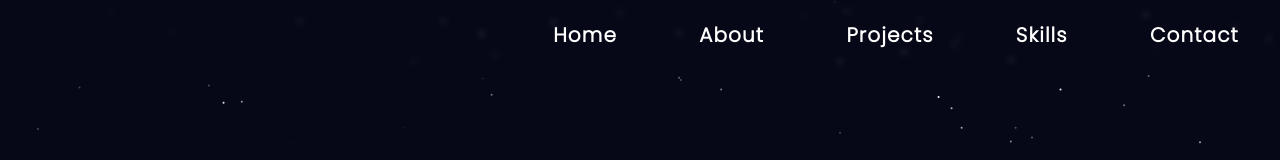
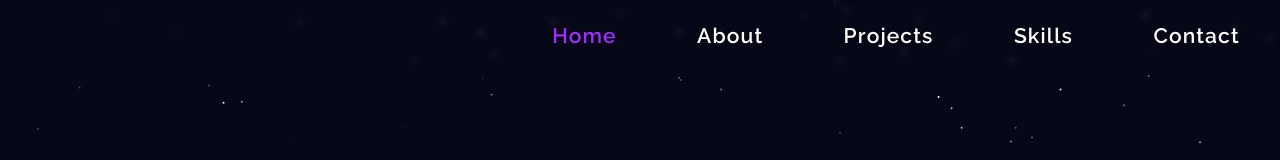
Before and after one commit to DileepGhanta/Portfolio, a React (Vite) app: page / in a window 1280 px wide. Shown: the top 160 px of the page. Built offline with nearby package versions, Linux system fonts and the light colour scheme.

Commit message:
files added

```diff
--- a/src/App.jsx
+++ b/src/App.jsx
@@ -23,11 +23,6 @@ function App() {
 				<Route path="/Skills" element={<Skills />} />
 				<Route path="/Contact" element={<Contact />} />
        </Routes>
-      {/* <Home />   */}
-      {/* <About /> */}
-      {/* <Projects /> */}
-      {/* <Skills/>  */}
-      {/* <Contact /> */}
       </div>
     </>
   )
--- a/src/Home.css
+++ b/src/Home.css
@@ -57,8 +57,8 @@
     height: 50px;
     width: 220px;
     border-radius: 25px;
+    background-color: #A22FFF;
     /* background-color: #7416da; */
-    background-color: #A22FFF;
 }
 
 .download-resume a{
--- a/src/NavBar.css
+++ b/src/NavBar.css
@@ -1,15 +1,14 @@
 .nav{
     display: flex;
-    /* justify-content: space-evenly; */
     align-items: center;
     height: 70px;
     position: sticky;
     top:0;
     backdrop-filter: blur(3px);
+    font-family: "Raleway", sans-serif;
 }
 
 .scrolled{
-    /* background: rgba(255, 255, 255, 0.10); */
     background-color: #1B1A2EA9;
 }
 
@@ -26,21 +25,15 @@
 }
 
 a{
-    /* position: relative; */
     transition: all 0.3s ease-out;
     text-decoration: none;
     color: white;
     padding: 5px;
-    /* color: #A22FFF; */
-    font-size: 20px;
+    font-size: 21Px;
     font-weight: 600;
     letter-spacing:0.03cm;
 }
 .nav-item{
-    /* background: linear-gradient(91deg, #FFF 4%, #A22FFF 40%); */
-    /* background-clip: text;
-    -webkit-background-clip: text ;
-    -webkit-text-fill-color: transparent; */
     display: flex;
     justify-content: center;
     align-items: center;
@@ -70,7 +63,10 @@ a:hover::after {
     color: #A22FFF;
 }
 
-.fa-heart{
-    font-size: 25px;
-    transition: all 0.3s ease-out;
+a.active-link{
+    color: #A22FFF;
+    font-size: 21Px;
+    font-weight: 600;
+    letter-spacing:0.03cm;
+    padding: 5px;
 }
--- a/src/NavBar.jsx
+++ b/src/NavBar.jsx
@@ -1,4 +1,6 @@
+import React from 'react';
 import { useState,useEffect } from 'react';
+import { NavLink } from 'react-router-dom';
 import './NavBar.css';
 function NavBar(){
     const [clicked, setClicked] = useState(false);
@@ -26,23 +28,20 @@ function NavBar(){
             </div> */}
             <div className="nav-items">
                 <div className="nav-item">
-                    <a href="/">Home</a>
+                    <NavLink to="/" exact className={({ isActive }) => (isActive ? 'active-link' : '')}>Home</NavLink>
                 </div>
                 <div className="nav-item">
-                    <a href="/About">About</a>
+                    <NavLink to="/About" className={({ isActive }) => (isActive ? 'active-link' : '')}>About</NavLink>
                 </div>
                 <div className="nav-item">
-                    <a href="/Projects">Projects</a>
+                    <NavLink to="/Projects" className={({ isActive }) => (isActive ? 'active-link' : '')}>Projects</NavLink>
                 </div>
                 <div className="nav-item">
-                    <a href="/Skills">Skills</a>
+                    <NavLink to="/Skills" className={({ isActive }) => (isActive ? 'active-link' : '')}>Skills</NavLink>
                 </div>
                 <div className="nav-item">
-                    <a href="/Contact">Contact</a>
+                    <NavLink to="/Contact" className={({ isActive }) => (isActive ? 'active-link' : '')}>Contact</NavLink>
                 </div>
-                {/* <div className="nav-item" onClick={()=>{setClicked(!clicked)}}>
-                    {clicked ? <i class="fa-solid fa-heart"  ></i>: <i class="fa-regular fa-heart" ></i> }
-                </div> */}
            </div>
         </div>
     );
```
Also changed, not shown: src/Home.jsx (+4 -4 lines).
